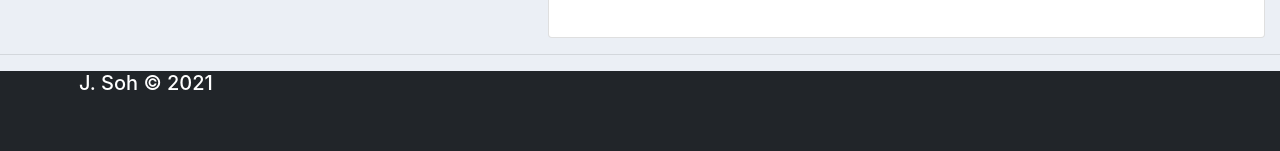
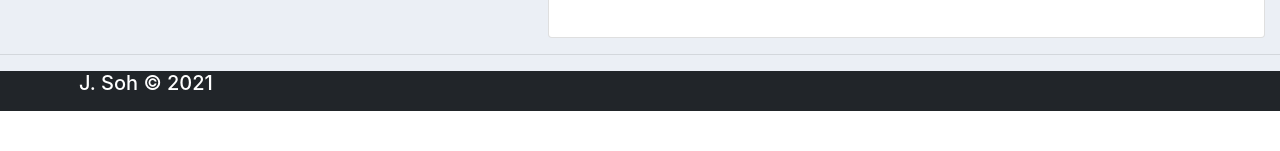
Before and after one commit to sohjustin/Sportify, a Django app: page / in a window 1280 px wide. Shown: the part 1188-1339 px from the top of the page. After the commit the page ends 1299 px from the top, so only its background shows below. Run offline with Django 3.2, Linux system fonts and the light colour scheme; a user stored in the database is signed in; data comes from the database, SQL or seed files in the repository; some libraries are stand-ins or nearby versions.

Commit message:
Update main.html

```diff
--- a/accounts/templates/accounts/main.html
+++ b/accounts/templates/accounts/main.html
@@ -34,7 +34,6 @@
   footer {
     background: #212529;
     color: white;
-    min-height: 10vh;
-    padding: 0% 5%;
+    min-height: 5vh;
   }
 </style>
```
